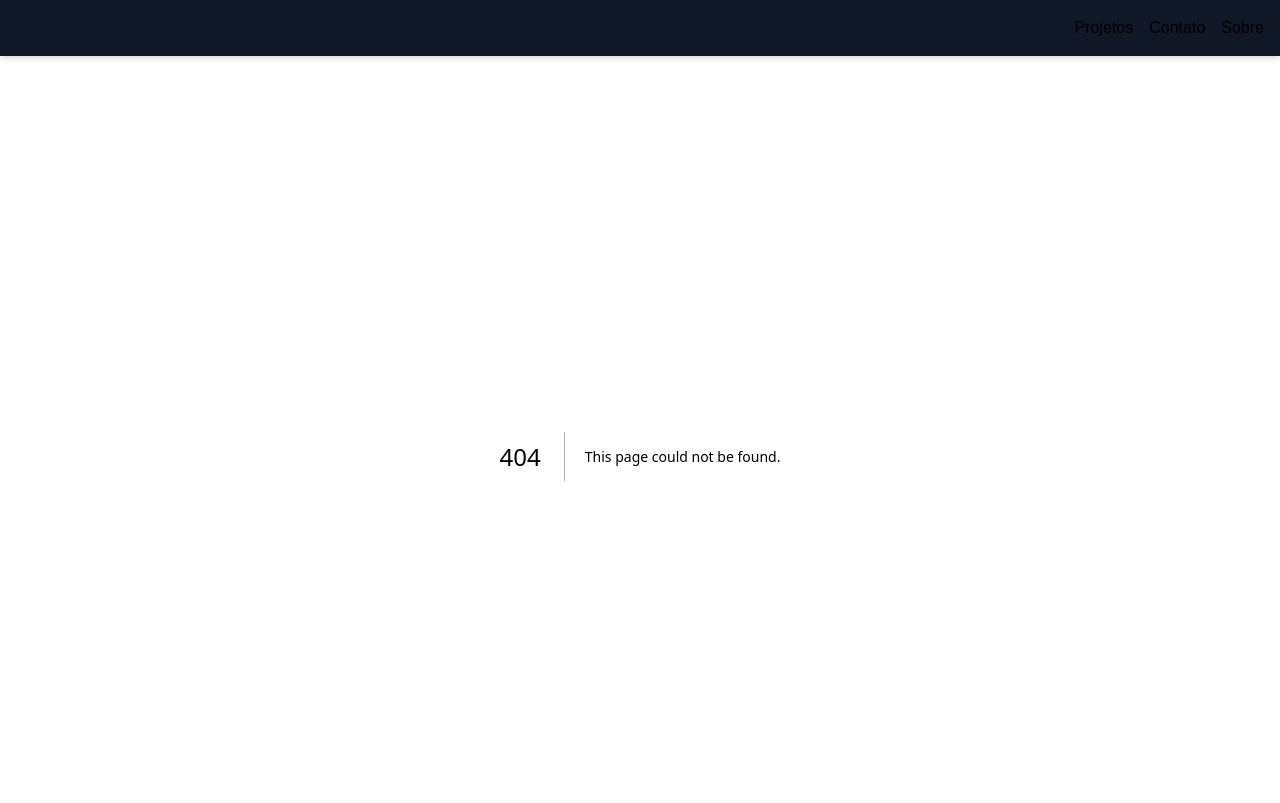
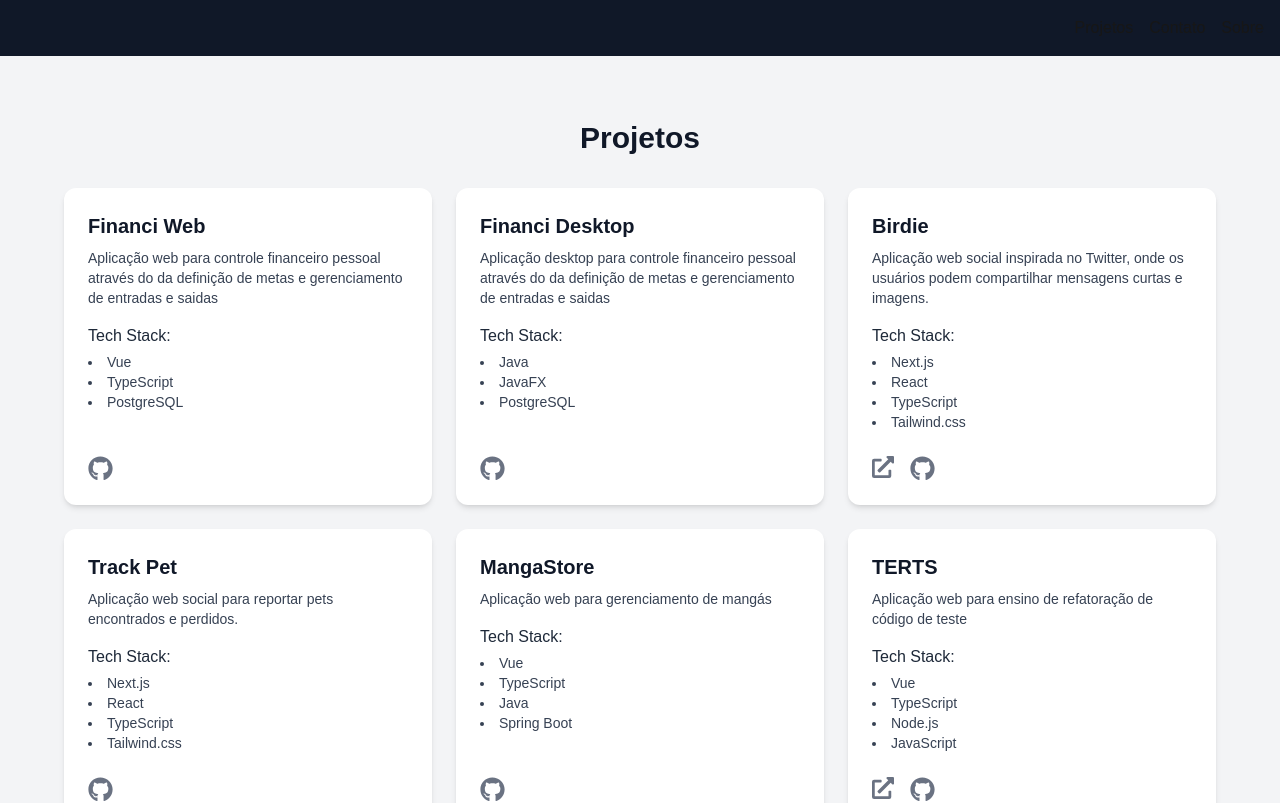
Before and after one commit to Joaopfq/joaopfq.github.io, a Next.js app: page /projects in a window 1280 px wide. Before the commit this address had no page. Shown: the top 803 px of the page. Built offline with nearby package versions, Linux system fonts and the light colour scheme.

Commit message:
feat: add projects page

```diff
--- /dev/null
+++ b/src/app/projects/page.tsx
@@ -0,0 +1,10 @@
+import React from 'react'
+import { Projects } from '../components/Projects'
+
+function ProjectsPage() {
+  return (
+    <Projects />
+  )
+}
+
+export default ProjectsPage
```
